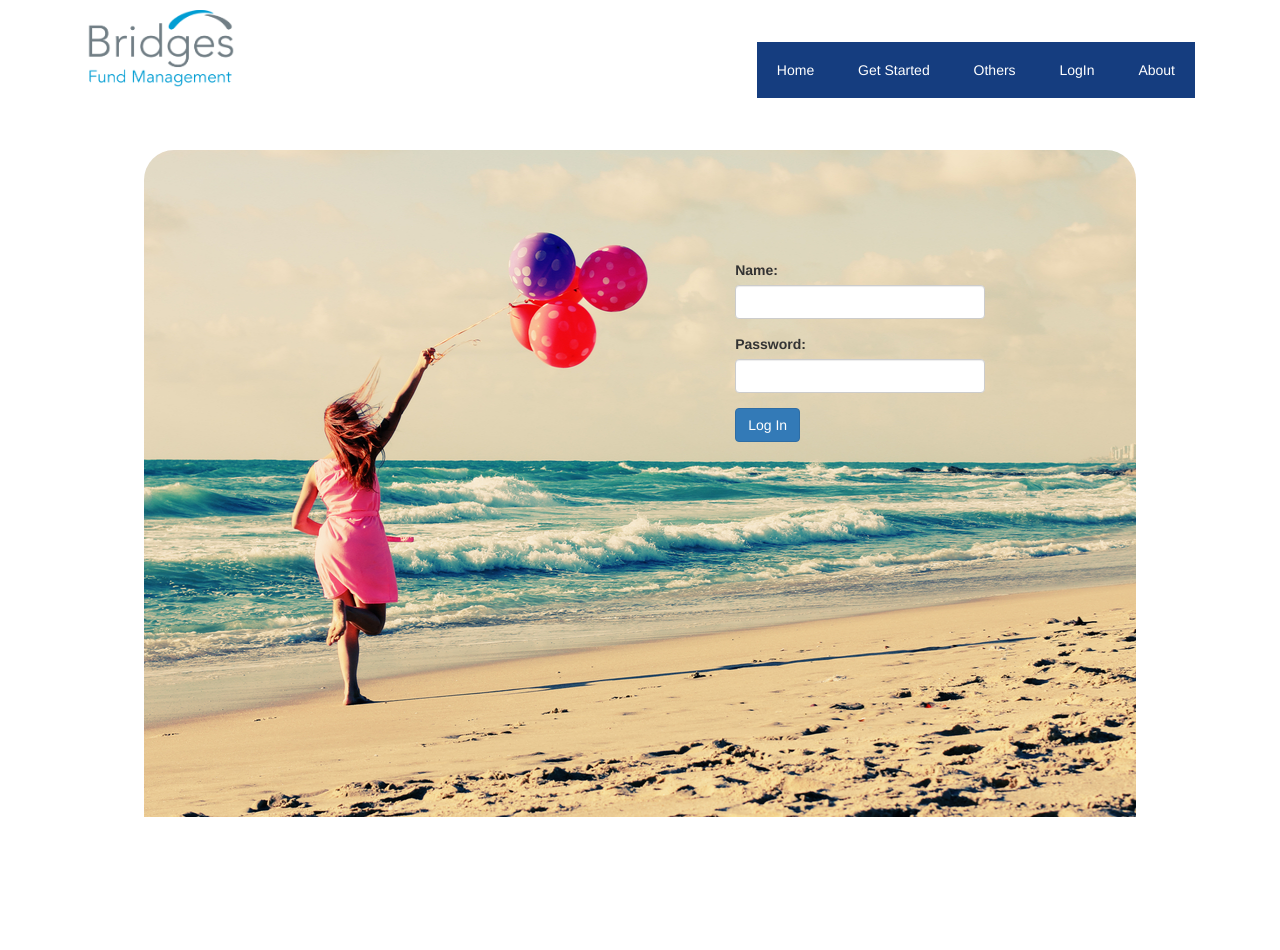
After one commit to kongkikaN/HEProject, a PHP site: page /login.php in a window 1280 px wide. The commit adds this page. Run offline with PHP 8.4, Linux system fonts and the light colour scheme.

Commit message:
added login form and removed unecessary files

```diff
--- a/css/style.css
+++ b/css/style.css
@@ -77,3 +77,31 @@ img {
 }
 
 /* footer */
+
+
+
+
+
+
+
+
+/* log in form */
+.login_input {
+	width: 250px;
+}
+
+
+.login_form_div {
+	margin-top: 110px;
+}
+
+/* background image */
+.login_container{
+	margin-top: -60px;
+	border-radius: 30px;
+}
+
+
+.login_body {
+	margin-top : 10px;
+}
--- a/index.php
+++ b/index.php
@@ -1,6 +1,6 @@
 <html>
 <head>
-	<title>Funder</title>
+	<title>Bridges</title>
 	<meta name="viewport" content="width=device-width, initial-scale=1.0">
 	<link rel="stylesheet" href="https://maxcdn.bootstrapcdn.com/bootstrap/3.3.7/css/bootstrap.min.css">
     <script src="https://ajax.googleapis.com/ajax/libs/jquery/3.3.1/jquery.min.js"></script>
@@ -19,9 +19,10 @@
 			<div class = "col-md-5"> </div>
 			<div class = "col-md-5">
 				<ul id = "nav_bar">
-					<li><a href="#"> Home </a></li>
+					<li><a href="index.php"> Home </a></li>
 					<li><a href="#"> Get Started </a></li>
 					<li><a href="#"> Others </a></li>
+					<li><a href = "login.php"> LogIn </a>
 					<li><a href="#"> About </a></li>
 				</ul>
 			</div>
@@ -73,4 +74,5 @@ Crowdfunding πολύ απλά είναι η χρηματοδότηση από
 
 	</body>
 </div>
+
 </html>
--- /dev/null
+++ b/login.php
@@ -0,0 +1,105 @@
+<html>
+<head>
+	<title>Bridges</title>
+	<link rel="stylesheet" href="https://maxcdn.bootstrapcdn.com/bootstrap/3.3.7/css/bootstrap.min.css">
+    <script src="https://ajax.googleapis.com/ajax/libs/jquery/3.3.1/jquery.min.js"></script>
+    <script src="https://maxcdn.bootstrapcdn.com/bootstrap/3.3.7/js/bootstrap.min.js"></script>
+    <link rel="stylesheet" type="text/css" href="css/style.css">
+</head>
+
+<div class = "container login_body">
+	<body>
+		<header>
+
+			<div class = "col-md-2">
+				<div><a href="#"> <img id = "logo" src="images/logo.png"></a> </div>
+
+			</div>
+
+			<div class = "col-md-5"> </div>
+
+			<div class = "col-md-5">
+				<ul id = "nav_bar">
+					<li><a href="index.php"> Home </a></li>
+					<li><a href="#"> Get Started </a></li>
+					<li><a href="#"> Others </a></li>
+					<li><a href="login.php"> LogIn </a>
+					<li><a href="#"> About </a></li>
+				</ul>
+			</div>
+		</header>
+
+	<article>
+
+		<div class = " container login_container" style = "background-image: url('images/other/login_background.jpg'); width : 87%; height : 100%; background-repeat: no-repeat;">
+			<div class = "col-md-7"></div>
+			<div class = "login_form_div container col-md-5">
+				<form action = "login.php" method = "post">
+					<div class="form-group">
+						<label for="userName">Name:</label>
+						<input type="text" class="form-control login_input" id="userName" name = "username_input">
+					</div>
+					<div class="form-group">
+						<label for="password">Password:</label>
+						<input type="password" class="form-control login_input" id="password" name = "password_input">
+					</div>
+					<div id = "btn_area">
+						<input value = "Log In" name = "login_submit_btn" id = "login_btn" type = "submit" class = "button btn btn-primary" text = "Log In"> </input>
+					</div>
+				</form>
+			</div>
+		</div>
+	</article>
+
+	<footer>
+	</footer>
+
+	</body>
+
+	<?php
+	    if($_SERVER['REQUEST_METHOD'] == "POST" and isset($_POST['login_submit_btn']))
+	    {
+	        createConnection();
+
+
+
+	    }
+
+
+	    function createConnection()
+	    {
+	        $servername = "localhost";
+			$username = "root";
+			$password = "";
+			$dbname = "e_business";
+
+			// Create connection
+			$conn =new mysqli($servername, $username, $password, $dbname);
+			// Check connection
+			if ($conn->connect_error) {
+			    die("Connection failed: " . $conn->connect_error);
+			}
+			echo "Connected successfully to database";
+
+			$user = $_POST["username_input"];
+			$pass = $_POST["password_input"];
+
+			if ($user && $pass){
+				$sql_query = "select * from user where username = '$user'";
+				$result = $conn->query($sql_query);
+				while($row = $result->fetch_assoc()){
+					echo "logged in successfullyyyy";
+				}
+			}
+
+			$conn->close();
+	    }
+
+
+
+	?>
+
+
+
+</div>
+</html>
```
Also changed, not shown: template.html (+6 -8 lines), Cart.php (deleted), MyAccount.php (deleted), images/other/img1.jpg (deleted), images/other/img2.jpg (deleted), images/other/img3.jpg (deleted), images/other/img4.jpg (deleted), images/other/login_background.jpg (added), images/products/pr1.jpg (deleted), images/products/pr2.jpg (deleted), images/products/pr3.jpg (deleted), images/products/pr4.jpg (deleted).
